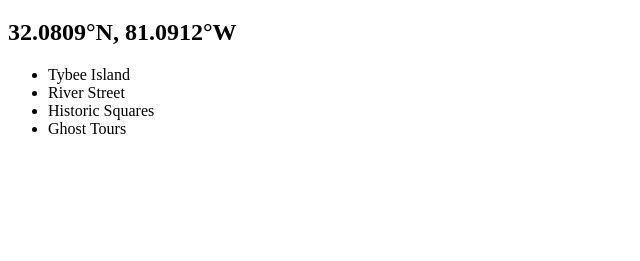
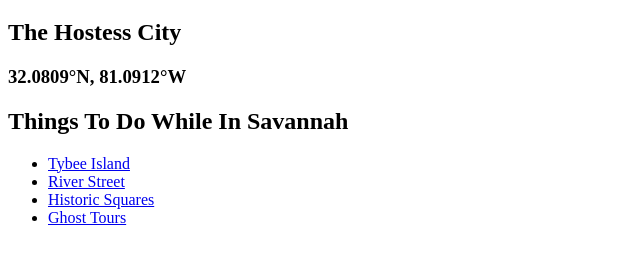
Before and after one commit to ktavel/buildwebsite, a plain HTML site: page index.html in a window 1280 px wide. Shown: the part 61-322 px from the top of the page, without its empty margins (0-640 px from the left). Drawn offline with Linux system fonts and the light colour scheme.

Commit message:
added links

```diff
--- a/index.html
+++ b/index.html
@@ -6,12 +6,22 @@
 
     <body>
         <h1>Things To Do In Savannah Georgia</h1>
-        <h2>32.0809<span>&#176;</span>N, 81.0912<span>&#176;</span>W</h2>
+        <h2>The Hostess City</h2>
+        <h3>32.0809<span>&#176;</span>N, 81.0912<span>&#176;</span>W</h3>
+        <h2>Things To Do While In Savannah</h2>
         <ul>
-            <li>Tybee Island</li>
-            <li>River Street</li>
-            <li>Historic Squares</li>
-            <li>Ghost Tours</li>
+            <li>
+                <a href="https://www.tybeeisland.com/">Tybee Island</a>
+             </li>
+            <li>
+                <a href="https://savannahswaterfront.com/">River Street</a>
+            </li>
+            <li>
+                <a href="https://www.savannah.com/savannahs-historic-squares/">Historic Squares</a>
+            </li>
+            <li>
+                <a href="https://www.visitsavannah.com/list/savannah-ghost-tours">Ghost Tours</a>
+            </li>
         </ul>
     </body>
 </html>
```
